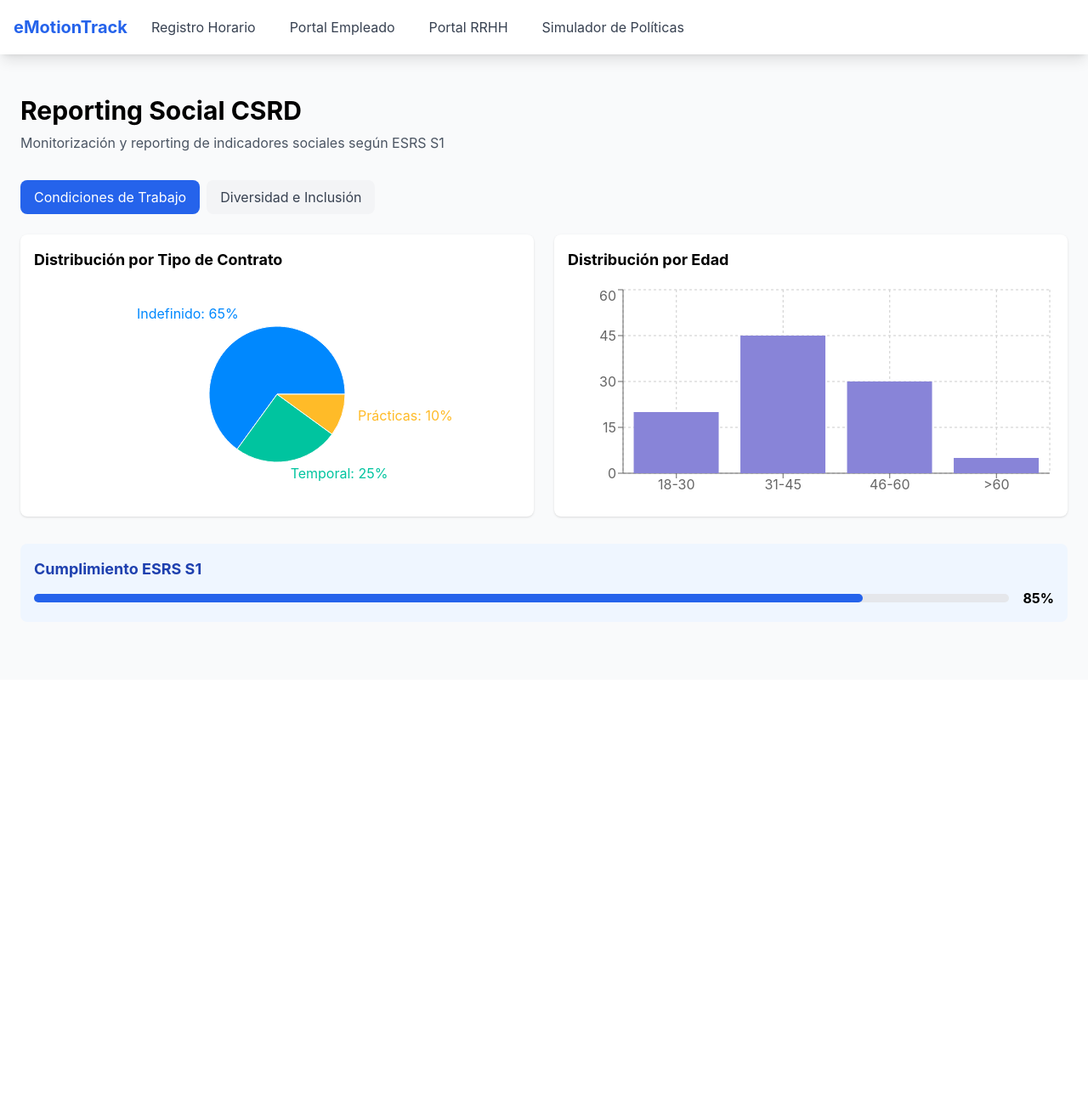
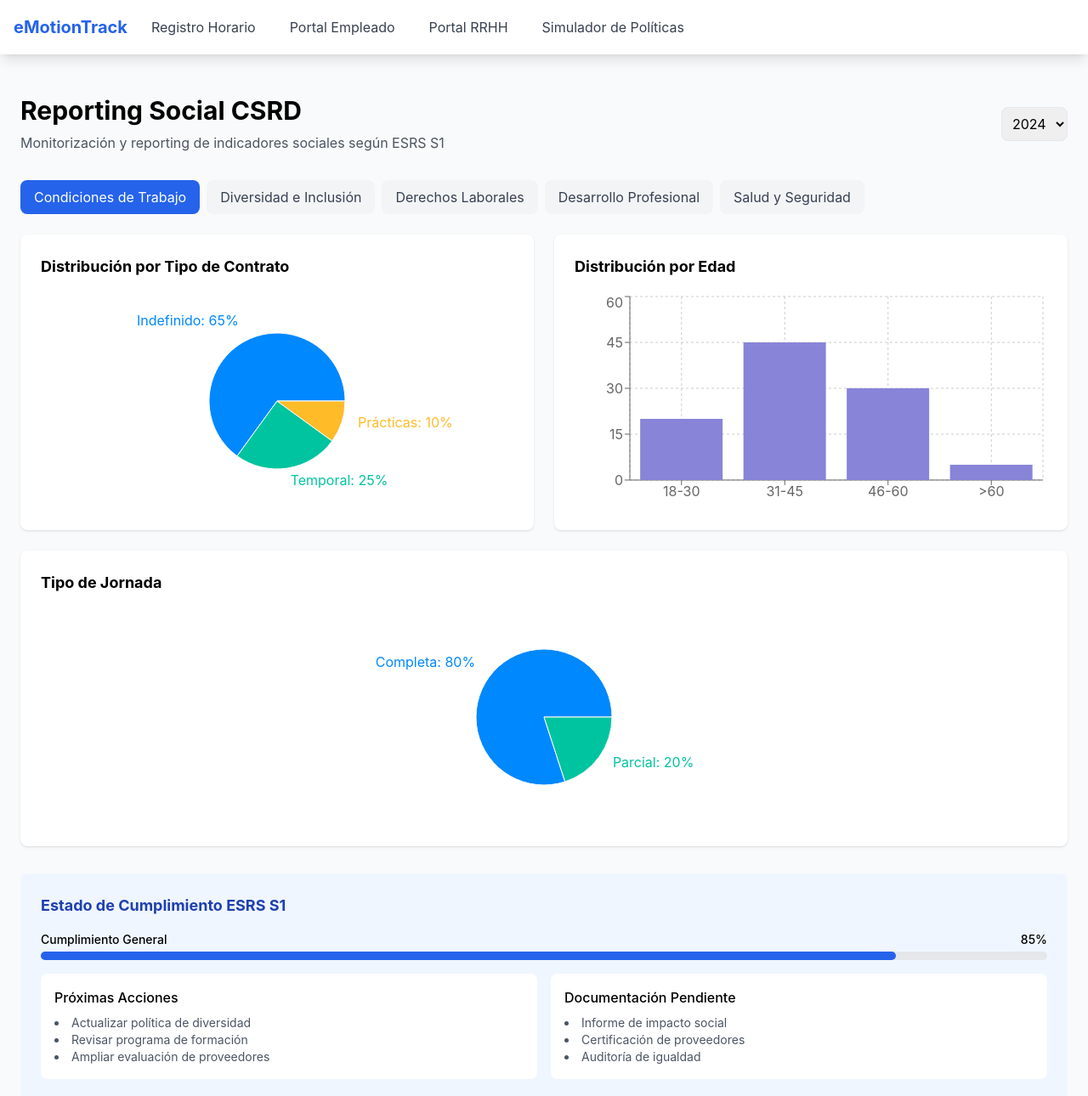
Before and after one commit to EnriqueJ97/eMotionTrackDemo, a Next.js app: page /csrd-reporting in a window 1280 px wide. Shown: the top 1290 px of the page at 85% size. Before the commit the page ends 800 px from the top, so only its background shows below. Built offline with nearby package versions, Linux system fonts and the light colour scheme.

Commit message:
Assistant checkpoint: Enhanced CSRD reporting with comprehensive metrics and UI
Assistant generated file changes:
- pages/csrd-reporting.js: Enhance CSRD reporting with more indicators and metrics

---

User prompt:

Necesito que mejores MUCHO la funcionalidad de normativa CSRD

```diff
--- a/pages/csrd-reporting.js
+++ b/pages/csrd-reporting.js
@@ -1,13 +1,13 @@
 
 import React, { useState } from 'react';
-import { BarChart, Bar, XAxis, YAxis, CartesianGrid, Tooltip, Legend, ResponsiveContainer, PieChart, Pie, Cell } from 'recharts';
+import { BarChart, Bar, XAxis, YAxis, CartesianGrid, Tooltip, Legend, ResponsiveContainer, PieChart, Pie, Cell, LineChart, Line } from 'recharts';
 
 const COLORS = ['#0088FE', '#00C49F', '#FFBB28', '#FF8042', '#8884d8'];
 
 export default function CSRDReporting() {
   const [activeTab, setActiveTab] = useState('condiciones');
+  const [selectedYear, setSelectedYear] = useState('2024');
 
-  // Datos de ejemplo - en producción vendrían de una API/BD
   const datosPlantilla = {
     contratos: [
       { name: 'Indefinido', value: 65 },
@@ -23,27 +23,54 @@ export default function CSRDReporting() {
       { categoria: '31-45', valor: 45 },
       { categoria: '46-60', valor: 30 },
       { categoria: '>60', valor: 5 },
+    ],
+    jornada: [
+      { name: 'Completa', value: 80 },
+      { name: 'Parcial', value: 20 },
     ]
   };
 
   const datosDiversidad = {
     brechaSalarial: -15.5,
     representacionMinorias: 18,
-    promocionesEquitativas: 85
+    promocionesEquitativas: 85,
+    incidentes: 2,
+    acciones: 12
+  };
+
+  const datosDerechos = {
+    sindicalizacion: 45,
+    evaluacionProveedores: 92,
+    incidentesLaborales: 3,
+    medidasPreventivas: 15
   };
 
   const datosFormacion = {
-    horasFormacion: 2500,
+    horasFormacion: [
+      { mes: 'Ene', horas: 180 },
+      { mes: 'Feb', horas: 220 },
+      { mes: 'Mar', horas: 250 },
+      { mes: 'Abr', horas: 190 },
+    ],
     inversionCapacitacion: 150000,
-    empleadosFormados: 85
+    empleadosFormados: 85,
+    programasActivos: 12
+  };
+
+  const datosSalud = {
+    accidentes: 5,
+    diasPerdidos: 45,
+    tasaAbsentismo: 2.3,
+    inversionPrevencion: 75000
   };
 
   const renderContenido = () => {
     switch(activeTab) {
       case 'condiciones':
         return (
+          <div className="space-y-6">
             <div className="grid grid-cols-1 md:grid-cols-2 gap-6">
-            <div className="bg-white p-4 rounded-lg shadow">
+              <div className="bg-white p-6 rounded-lg shadow">
                 <h3 className="text-lg font-bold mb-4">Distribución por Tipo de Contrato</h3>
                 <div className="h-64">
                   <ResponsiveContainer width="100%" height="100%">
@@ -55,7 +82,6 @@ export default function CSRDReporting() {
                         labelLine={false}
                         label={({name, value}) => `${name}: ${value}%`}
                         outerRadius={80}
-                      fill="#8884d8"
                         dataKey="value"
                       >
                         {datosPlantilla.contratos.map((entry, index) => (
@@ -68,7 +94,7 @@ export default function CSRDReporting() {
                 </div>
               </div>
 
-            <div className="bg-white p-4 rounded-lg shadow">
+              <div className="bg-white p-6 rounded-lg shadow">
                 <h3 className="text-lg font-bold mb-4">Distribución por Edad</h3>
                 <div className="h-64">
                   <ResponsiveContainer width="100%" height="100%">
@@ -82,11 +108,37 @@ export default function CSRDReporting() {
                   </ResponsiveContainer>
                 </div>
               </div>
+
+              <div className="bg-white p-6 rounded-lg shadow col-span-2">
+                <h3 className="text-lg font-bold mb-4">Tipo de Jornada</h3>
+                <div className="h-64">
+                  <ResponsiveContainer width="100%" height="100%">
+                    <PieChart>
+                      <Pie
+                        data={datosPlantilla.jornada}
+                        cx="50%"
+                        cy="50%"
+                        labelLine={false}
+                        label={({name, value}) => `${name}: ${value}%`}
+                        outerRadius={80}
+                        dataKey="value"
+                      >
+                        {datosPlantilla.jornada.map((entry, index) => (
+                          <Cell key={`cell-${index}`} fill={COLORS[index % COLORS.length]} />
+                        ))}
+                      </Pie>
+                      <Tooltip />
+                    </PieChart>
+                  </ResponsiveContainer>
+                </div>
+              </div>
+            </div>
           </div>
         );
 
       case 'diversidad':
         return (
+          <div className="space-y-6">
             <div className="grid grid-cols-1 md:grid-cols-3 gap-6">
               <div className="bg-white p-6 rounded-lg shadow">
                 <h3 className="text-lg font-bold mb-2">Brecha Salarial</h3>
@@ -105,6 +157,120 @@ export default function CSRDReporting() {
                 <p className="text-3xl font-bold text-green-600">{datosDiversidad.promocionesEquitativas}%</p>
                 <p className="text-sm text-gray-600">índice de equidad</p>
               </div>
+
+              <div className="bg-white p-6 rounded-lg shadow col-span-3">
+                <h3 className="text-lg font-bold mb-4">Incidentes y Acciones</h3>
+                <div className="grid grid-cols-2 gap-4">
+                  <div>
+                    <p className="text-sm text-gray-600">Incidentes Reportados</p>
+                    <p className="text-2xl font-bold">{datosDiversidad.incidentes}</p>
+                  </div>
+                  <div>
+                    <p className="text-sm text-gray-600">Acciones Correctivas</p>
+                    <p className="text-2xl font-bold">{datosDiversidad.acciones}</p>
+                  </div>
+                </div>
+              </div>
+            </div>
+          </div>
+        );
+
+      case 'derechos':
+        return (
+          <div className="space-y-6">
+            <div className="grid grid-cols-1 md:grid-cols-2 gap-6">
+              <div className="bg-white p-6 rounded-lg shadow">
+                <h3 className="text-lg font-bold mb-2">Sindicalización</h3>
+                <p className="text-3xl font-bold text-blue-600">{datosDerechos.sindicalizacion}%</p>
+                <p className="text-sm text-gray-600">empleados sindicalizados</p>
+              </div>
+
+              <div className="bg-white p-6 rounded-lg shadow">
+                <h3 className="text-lg font-bold mb-2">Evaluación Proveedores</h3>
+                <p className="text-3xl font-bold text-green-600">{datosDerechos.evaluacionProveedores}%</p>
+                <p className="text-sm text-gray-600">proveedores evaluados</p>
+              </div>
+
+              <div className="bg-white p-6 rounded-lg shadow col-span-2">
+                <h3 className="text-lg font-bold mb-4">Incidentes y Medidas</h3>
+                <div className="grid grid-cols-2 gap-4">
+                  <div>
+                    <p className="text-sm text-gray-600">Incidentes Laborales</p>
+                    <p className="text-2xl font-bold">{datosDerechos.incidentesLaborales}</p>
+                  </div>
+                  <div>
+                    <p className="text-sm text-gray-600">Medidas Preventivas</p>
+                    <p className="text-2xl font-bold">{datosDerechos.medidasPreventivas}</p>
+                  </div>
+                </div>
+              </div>
+            </div>
+          </div>
+        );
+
+      case 'formacion':
+        return (
+          <div className="space-y-6">
+            <div className="bg-white p-6 rounded-lg shadow">
+              <h3 className="text-lg font-bold mb-4">Evolución Horas Formación</h3>
+              <div className="h-64">
+                <ResponsiveContainer width="100%" height="100%">
+                  <LineChart data={datosFormacion.horasFormacion}>
+                    <CartesianGrid strokeDasharray="3 3" />
+                    <XAxis dataKey="mes" />
+                    <YAxis />
+                    <Tooltip />
+                    <Line type="monotone" dataKey="horas" stroke="#8884d8" />
+                  </LineChart>
+                </ResponsiveContainer>
+              </div>
+            </div>
+
+            <div className="grid grid-cols-1 md:grid-cols-3 gap-6">
+              <div className="bg-white p-6 rounded-lg shadow">
+                <h3 className="text-lg font-bold mb-2">Inversión en Formación</h3>
+                <p className="text-3xl font-bold text-blue-600">€{datosFormacion.inversionCapacitacion.toLocaleString()}</p>
+              </div>
+
+              <div className="bg-white p-6 rounded-lg shadow">
+                <h3 className="text-lg font-bold mb-2">Empleados Formados</h3>
+                <p className="text-3xl font-bold text-green-600">{datosFormacion.empleadosFormados}%</p>
+              </div>
+
+              <div className="bg-white p-6 rounded-lg shadow">
+                <h3 className="text-lg font-bold mb-2">Programas Activos</h3>
+                <p className="text-3xl font-bold text-purple-600">{datosFormacion.programasActivos}</p>
+              </div>
+            </div>
+          </div>
+        );
+
+      case 'salud':
+        return (
+          <div className="grid grid-cols-1 md:grid-cols-2 gap-6">
+            <div className="bg-white p-6 rounded-lg shadow">
+              <h3 className="text-lg font-bold mb-2">Accidentes Laborales</h3>
+              <p className="text-3xl font-bold text-red-600">{datosSalud.accidentes}</p>
+              <p className="text-sm text-gray-600">último año</p>
+            </div>
+
+            <div className="bg-white p-6 rounded-lg shadow">
+              <h3 className="text-lg font-bold mb-2">Días Perdidos</h3>
+              <p className="text-3xl font-bold text-orange-600">{datosSalud.diasPerdidos}</p>
+              <p className="text-sm text-gray-600">por accidentes</p>
+            </div>
+
+            <div className="bg-white p-6 rounded-lg shadow">
+              <h3 className="text-lg font-bold mb-2">Tasa Absentismo</h3>
+              <p className="text-3xl font-bold text-yellow-600">{datosSalud.tasaAbsentismo}%</p>
+              <p className="text-sm text-gray-600">promedio anual</p>
+            </div>
+
+            <div className="bg-white p-6 rounded-lg shadow">
+              <h3 className="text-lg font-bold mb-2">Inversión en Prevención</h3>
+              <p className="text-3xl font-bold text-green-600">€{datosSalud.inversionPrevencion.toLocaleString()}</p>
+              <p className="text-sm text-gray-600">anual</p>
+            </div>
           </div>
         );
 
@@ -116,11 +282,23 @@ export default function CSRDReporting() {
   return (
     <div className="p-6 max-w-7xl mx-auto">
       <div className="mb-8">
+        <div className="flex justify-between items-center">
+          <div>
             <h1 className="text-3xl font-bold mb-2">Reporting Social CSRD</h1>
             <p className="text-gray-600">Monitorización y reporting de indicadores sociales según ESRS S1</p>
           </div>
+          <select
+            value={selectedYear}
+            onChange={(e) => setSelectedYear(e.target.value)}
+            className="p-2 border rounded-lg"
+          >
+            <option value="2024">2024</option>
+            <option value="2023">2023</option>
+          </select>
+        </div>
+      </div>
 
-      <div className="mb-6 flex space-x-2">
+      <div className="mb-6 flex flex-wrap gap-2">
         <button
           onClick={() => setActiveTab('condiciones')}
           className={`px-4 py-2 rounded-lg ${
@@ -141,17 +319,71 @@ export default function CSRDReporting() {
         >
           Diversidad e Inclusión
         </button>
+        <button
+          onClick={() => setActiveTab('derechos')}
+          className={`px-4 py-2 rounded-lg ${
+            activeTab === 'derechos'
+              ? 'bg-blue-600 text-white'
+              : 'bg-gray-100 text-gray-700'
+          }`}
+        >
+          Derechos Laborales
+        </button>
+        <button
+          onClick={() => setActiveTab('formacion')}
+          className={`px-4 py-2 rounded-lg ${
+            activeTab === 'formacion'
+              ? 'bg-blue-600 text-white'
+              : 'bg-gray-100 text-gray-700'
+          }`}
+        >
+          Desarrollo Profesional
+        </button>
+        <button
+          onClick={() => setActiveTab('salud')}
+          className={`px-4 py-2 rounded-lg ${
+            activeTab === 'salud'
+              ? 'bg-blue-600 text-white'
+              : 'bg-gray-100 text-gray-700'
+          }`}
+        >
+          Salud y Seguridad
+        </button>
       </div>
 
       {renderContenido()}
 
-      <div className="mt-8 bg-blue-50 p-4 rounded-lg">
-        <h3 className="text-lg font-bold text-blue-800 mb-2">Cumplimiento ESRS S1</h3>
-        <div className="flex items-center">
+      <div className="mt-8 bg-blue-50 p-6 rounded-lg">
+        <h3 className="text-lg font-bold text-blue-800 mb-4">Estado de Cumplimiento ESRS S1</h3>
+        <div className="space-y-4">
+          <div>
+            <div className="flex justify-between mb-1">
+              <span className="text-sm font-medium">Cumplimiento General</span>
+              <span className="text-sm font-medium">85%</span>
+            </div>
             <div className="w-full bg-gray-200 rounded-full h-2.5">
               <div className="bg-blue-600 h-2.5 rounded-full" style={{ width: '85%' }}></div>
             </div>
-          <span className="ml-4 font-bold">85%</span>
+          </div>
+
+          <div className="grid grid-cols-1 md:grid-cols-2 gap-4 mt-4">
+            <div className="bg-white p-4 rounded-lg">
+              <h4 className="font-medium mb-2">Próximas Acciones</h4>
+              <ul className="list-disc list-inside text-sm text-gray-600">
+                <li>Actualizar política de diversidad</li>
+                <li>Revisar programa de formación</li>
+                <li>Ampliar evaluación de proveedores</li>
+              </ul>
+            </div>
+            <div className="bg-white p-4 rounded-lg">
+              <h4 className="font-medium mb-2">Documentación Pendiente</h4>
+              <ul className="list-disc list-inside text-sm text-gray-600">
+                <li>Informe de impacto social</li>
+                <li>Certificación de proveedores</li>
+                <li>Auditoría de igualdad</li>
+              </ul>
+            </div>
+          </div>
         </div>
       </div>
     </div>
```
Lines whose indentation alone changed are shown as unchanged.
